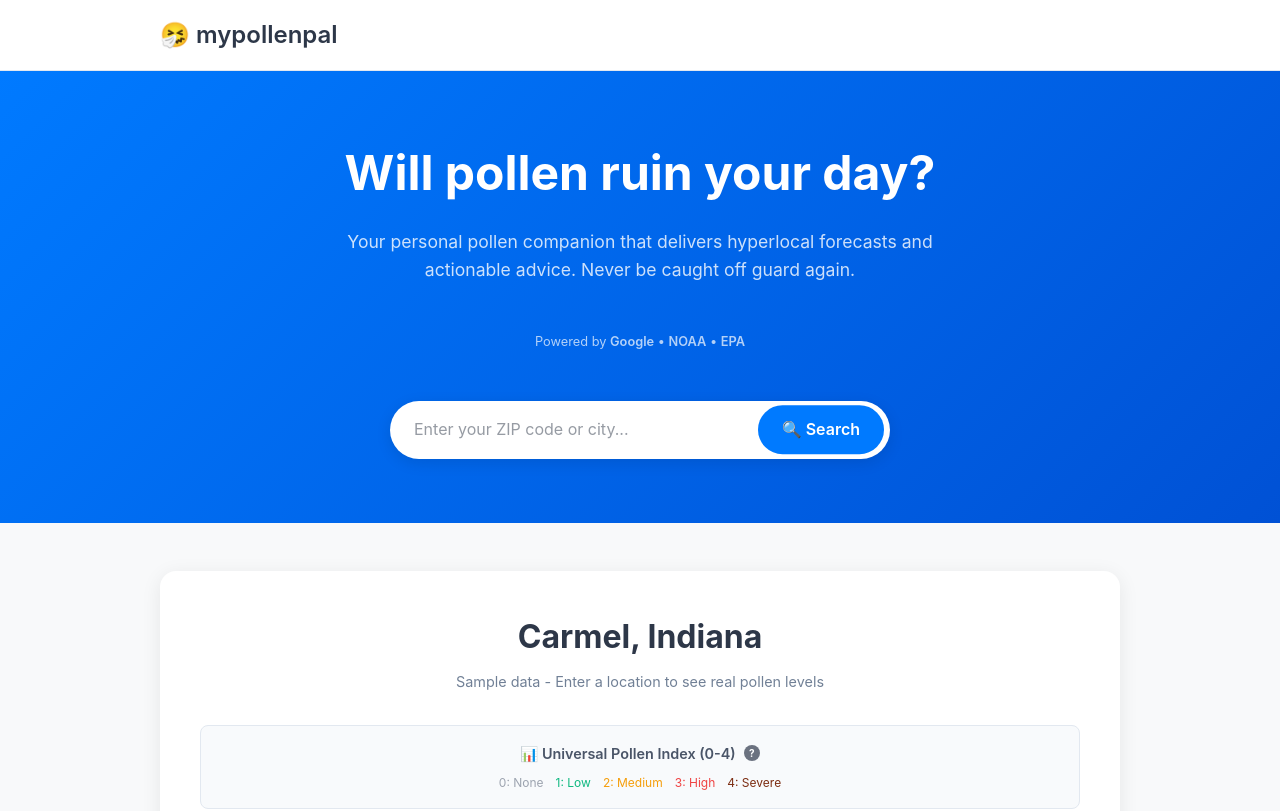
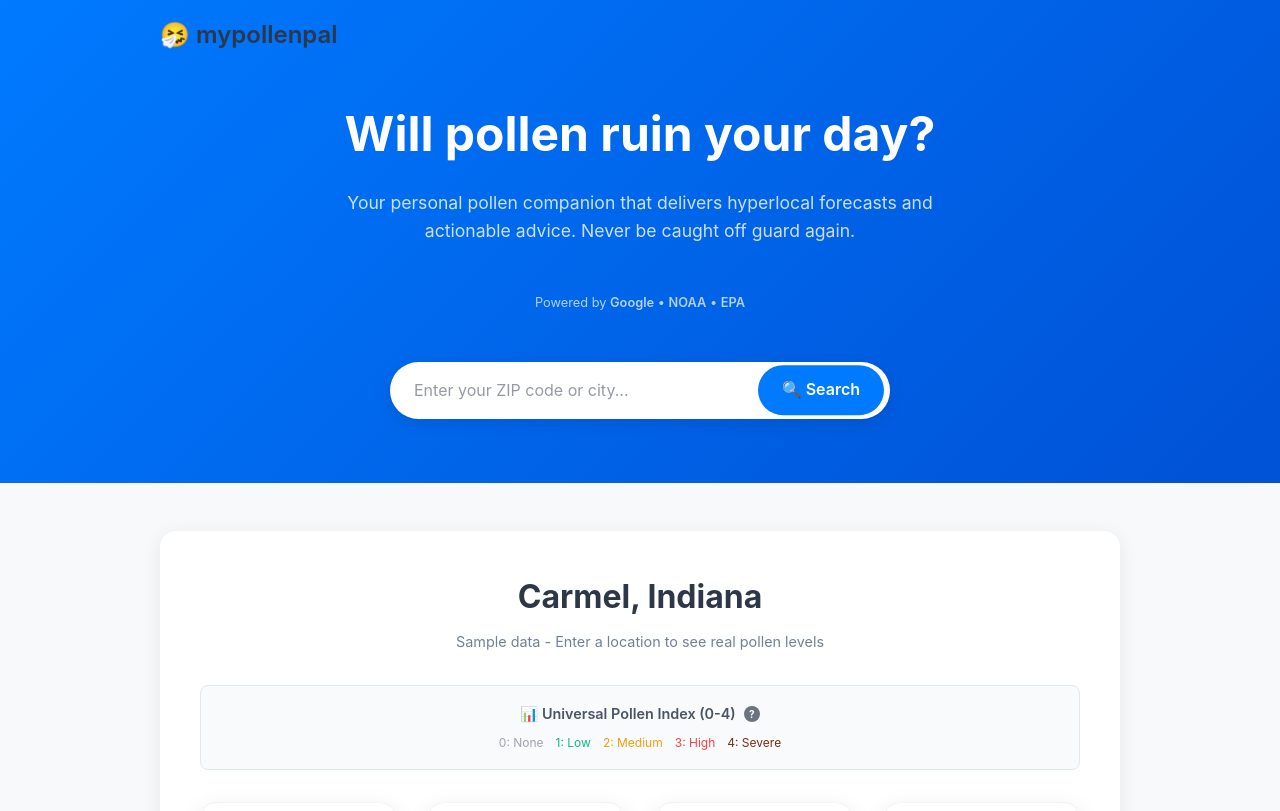
Before and after one commit to shwnhll/mypollenpal, a Next.js app: page / in a window 1280 px wide. Shown: the top 811 px of the page. Built offline with nearby package versions, Linux system fonts and the light colour scheme.

Commit message:
Update page.tsx

```diff
--- a/app/page.tsx
+++ b/app/page.tsx
@@ -436,12 +436,13 @@ const updateForecast = (forecast: any[]) => {
       `}</style>
       {/* Header */}
       <header style={{
-        background: 'white',
-        borderBottom: '1px solid #e2e8f0',
-        position: 'sticky',
-        top: 0,
-        zIndex: 100
-      }}>
+      background: 'transparent',
+      borderBottom: 'none',
+      position: 'absolute',
+      width: '100%',
+      top: 0,
+      zIndex: 100
+    }}>
         <nav style={{
           maxWidth: '1000px',
           margin: '0 auto',
@@ -464,7 +465,7 @@ const updateForecast = (forecast: any[]) => {
       <section style={{
         background: 'linear-gradient(135deg, #007AFF 0%, #0051D5 100%)',
         color: 'white',
-        padding: '4rem 0',
+        padding: '6rem 0 4rem 0',
         textAlign: 'center'
       }}>
         <div style={{
```
